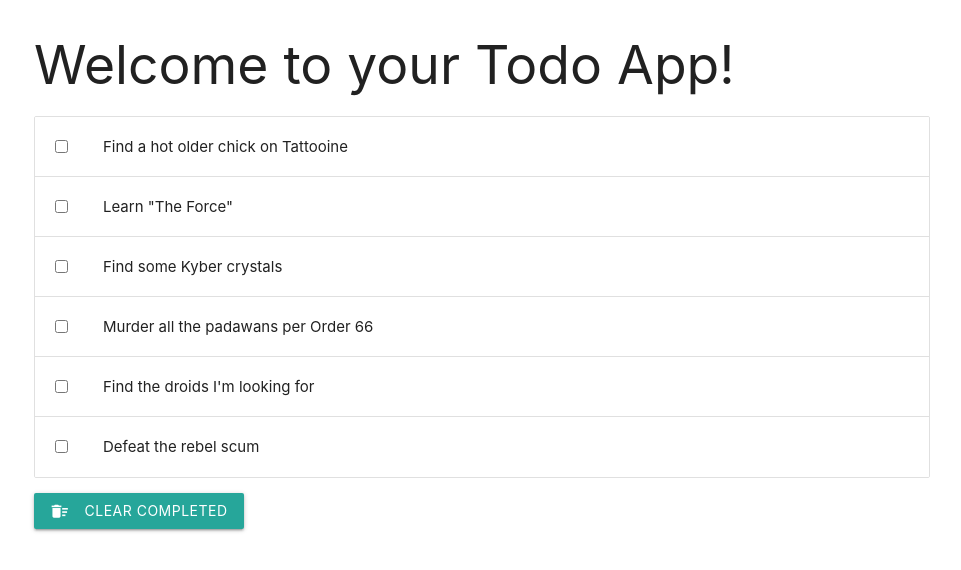
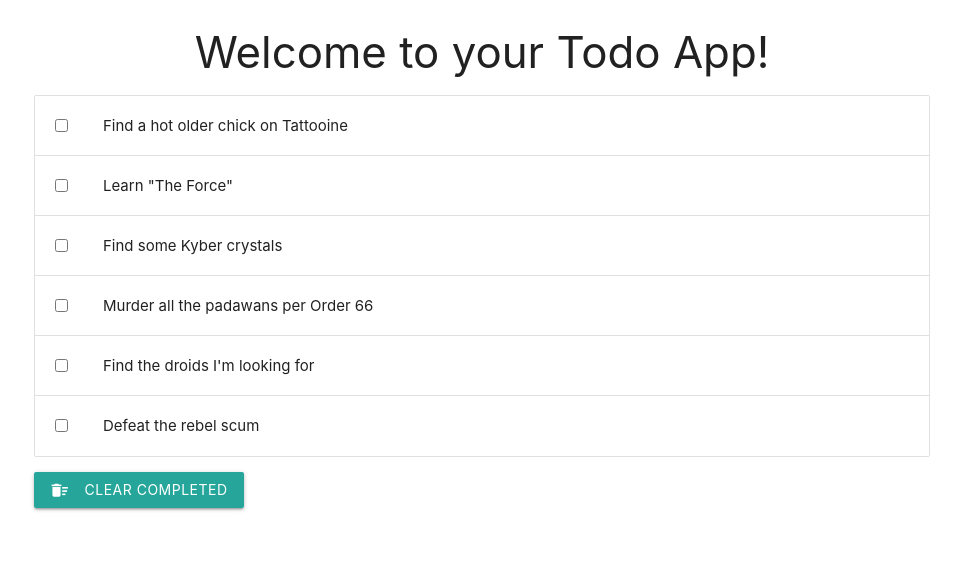
Before and after one commit to bloominstituteoftechnology/web-module-project-class-components, a React (Create React App) app: page / in a window 1280 px wide. Shown: the top 570 px of the page, without its empty margins (158-1119 px from the left). Built offline with nearby package versions, Linux system fonts and the light colour scheme.

Commit message:
Meets MVP

```diff
--- a/src/App.jsx
+++ b/src/App.jsx
@@ -66,7 +66,7 @@ class App extends React.Component {
   render() {
     return (
       <div className="container" >
-        <h2>Welcome to your Todo App!</h2>
+        <h3 className="center-align" >Welcome to your Todo App!</h3>
         <TodoList
           todos={this.state.todos}
           toggleCompleted={this.toggleCompleted}
```
Also changed, not shown: 1 other file (tests, documents, lock files or other folders).
